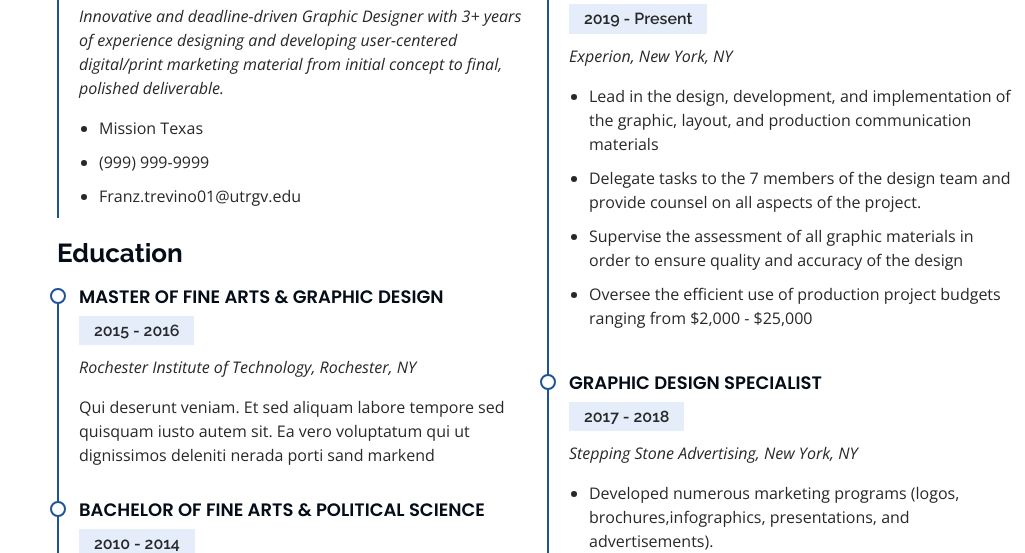
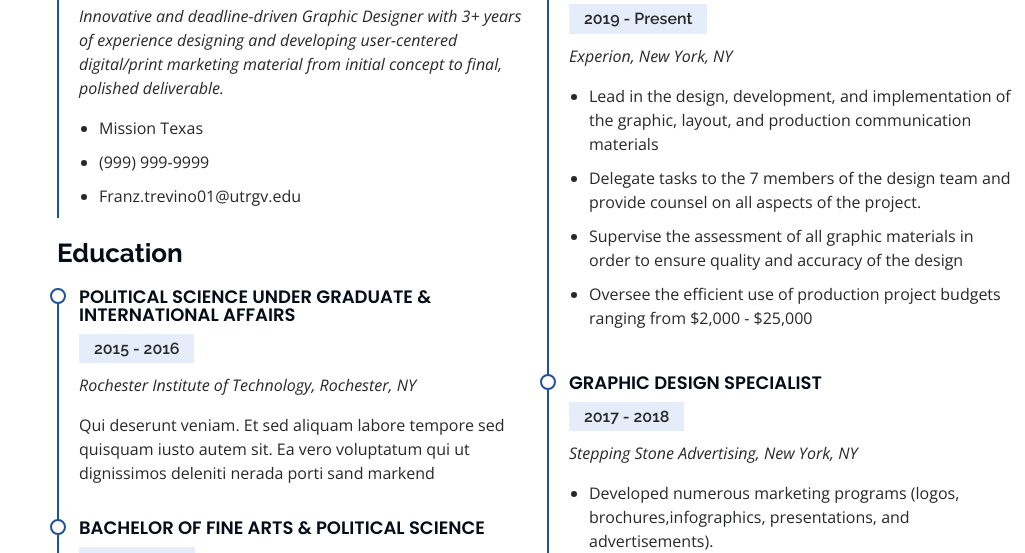
Before and after one commit to Franz1229/Intro_to_CS, a Flask app: page / in a window 1280 px wide. Shown: the part 2662-3215 px from the top of the page, without its empty margins (255-1280 px from the left). Run offline with Flask 2, Linux system fonts and the light colour scheme; some libraries are stand-ins or nearby versions.

Commit message:
CHnages in Education

```diff
--- a/templates/index.html
+++ b/templates/index.html
@@ -262,7 +262,7 @@
 
             <h3 class="resume-title">Education</h3>
             <div class="resume-item">
-              <h4>Master of Fine Arts &amp; Graphic Design</h4>
+              <h4>Political Science Under Graduate &amp; International Affairs</h4>
               <h5>2015 - 2016</h5>
               <p><em>Rochester Institute of Technology, Rochester, NY</em></p>
               <p>Qui deserunt veniam. Et sed aliquam labore tempore sed quisquam iusto autem sit. Ea vero voluptatum qui ut dignissimos deleniti nerada porti sand markend</p>
```
